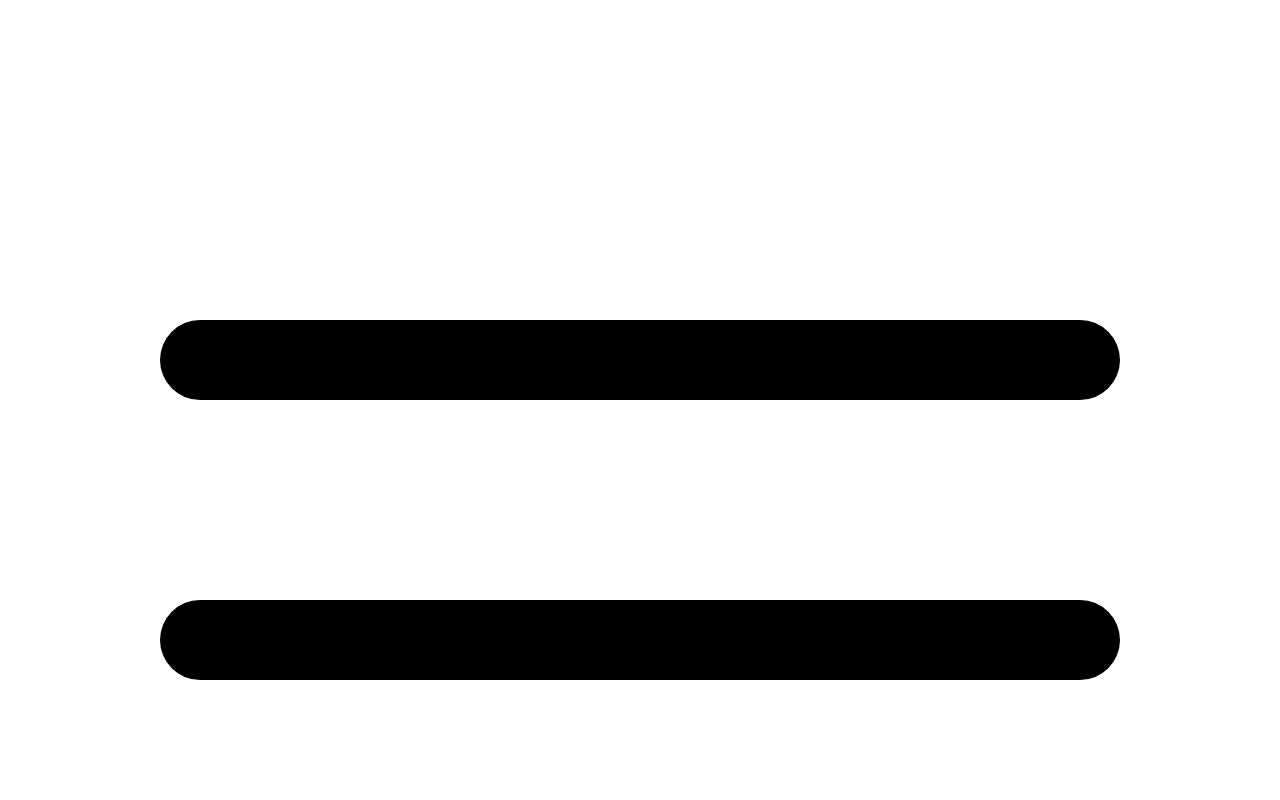
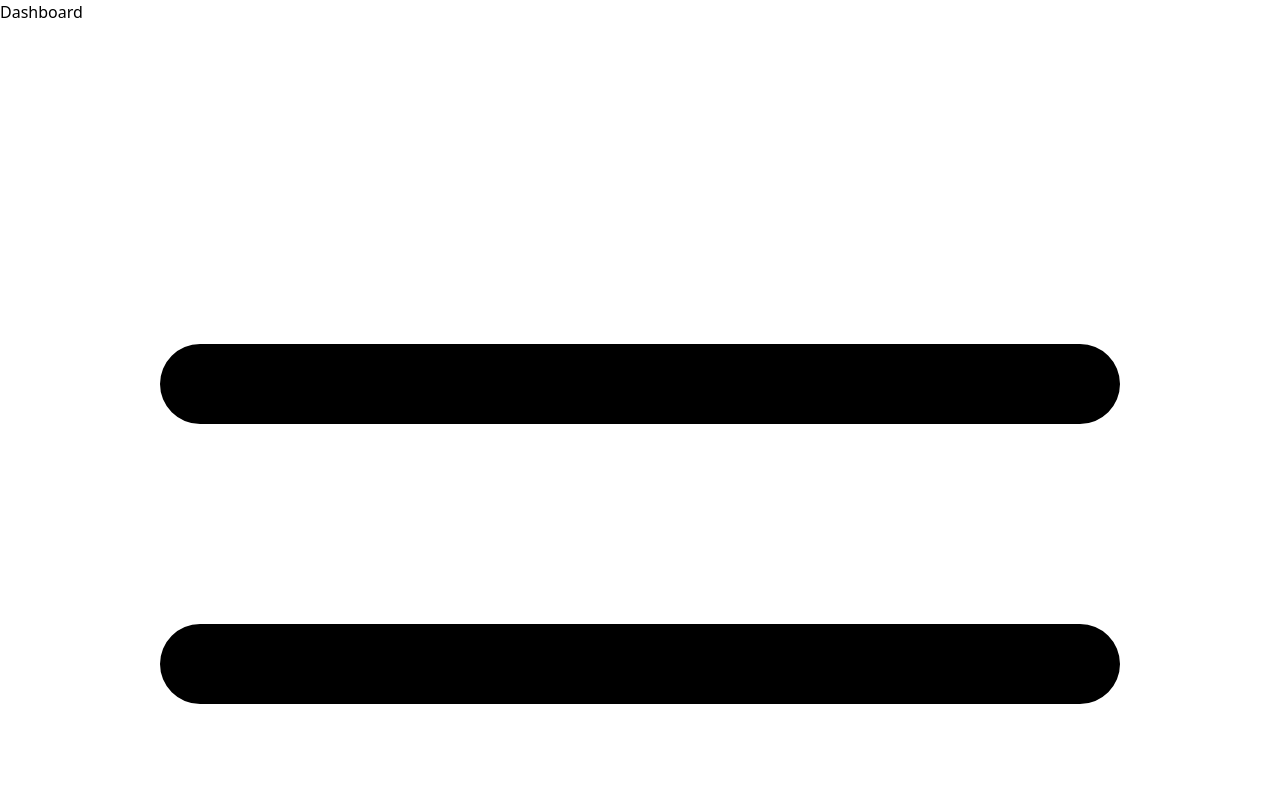
Before and after one commit to DirtyKeyboard/cagewager, a React (Vite) app: page /dashboard in a window 1280 px wide. Shown: the top 800 px of the page. Built offline with nearby package versions, Linux system fonts and the light colour scheme; sample sign-in values are in the browser's storage.

Commit message:
navbar changes

```diff
--- a/src/Login.jsx
+++ b/src/Login.jsx
@@ -51,7 +51,7 @@ function Login() {
                 </h1>
                 <ToastContainer />
                 <form
-                    className="mb-16 rounded-xl border-double border-4 border-slate-200 rounded-br-[250px] flex flex-col gap-4 items-center justify-center bg-white w-[55rem] h-[50rem] bg-gradient-to-l from-cyan-500 to-blue-500 shadow-2xl"
+                    className="mb-16 rounded-xl border-double border-4 border-slate-200 rounded-br-[250px] flex flex-col gap-4 items-center justify-center bg-white max-lg:w-[80vw] w-[50rem] h-[50rem] bg-gradient-to-l from-cyan-500 to-blue-500 shadow-2xl"
                     onSubmit={handleSubmit}
                 >
                     <h1 className="text-white font-semibold">Username</h1>
--- a/src/NavBar.jsx
+++ b/src/NavBar.jsx
@@ -3,9 +3,13 @@ import React from "react";
 const NavBar = () => {
     const [open, setOpen] = React.useState(false);
     const tlate = "transition-all ease-in-out duration-300";
-    const left = Math.ceil(screen.width * 0.12);
+    let currentRef = window.location.pathname.substring(1);
+    currentRef = currentRef.substring(0, currentRef.indexOf("/")) || currentRef;
     return (
         <>
+            <span className="fixed top-0 left-10 bg-cyan-500 text-white p-2 rounded-b-2xl font-bold">
+                {currentRef.charAt(0).toUpperCase() + currentRef.slice(1)}
+            </span>
             {open ? (
                 <div
                     className={`h-screen w-screen fixed inset-0 bg-[#0000007e] ${tlate}`}
@@ -27,9 +31,10 @@ const NavBar = () => {
                 />
             </svg>
             <div
-                className={`w-[12vw] ${tlate} bg-gray-600 h-screen fixed top-0  ${
-                    open ? `left-0` : `left-[-${left}px]`
-                } flex flex-col justify-start py-4 px-8 text-white`}
+                className={`w-[12vw] ${tlate} bg-gray-600 h-screen fixed top-0 ${
+                    open ? `left-0` : `-left-96`
+                } flex flex-col justify-start py-4 px-8 text-white
+                bg-gradient-to-t from-cyan-500 to-blue-500`}
             >
                 <p>Yeppers</p>
                 <svg
```
